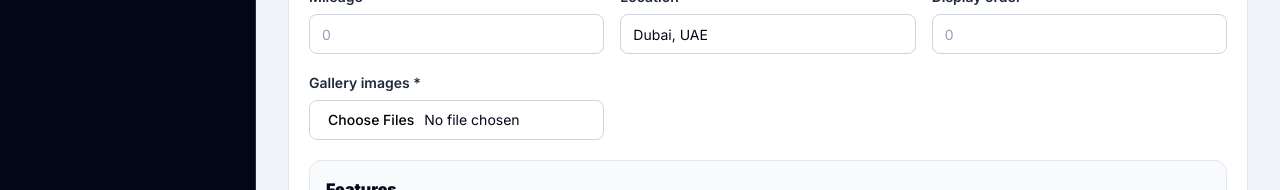
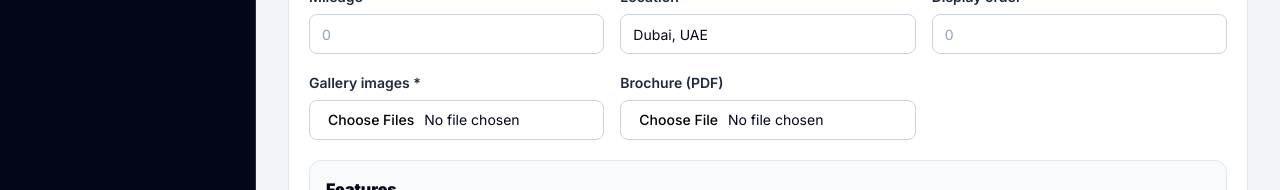
Before and after one commit to atifmaqsood/autora, a Next.js app: page /admin/pages/vehicles in a window 1280 px wide. Shown: the part 759-949 px from the top of the page. Built offline with nearby package versions, Linux system fonts and the light colour scheme; no server answers.

Commit message:
feat: add brochure upload functionality to vehicle management and detail pages

```diff
--- a/app/(showcase)/vehicles/[slug]/page.tsx
+++ b/app/(showcase)/vehicles/[slug]/page.tsx
@@ -7,6 +7,7 @@ import { PartsGallery } from "@/components/parts/parts-gallery";
 import { PartsQuoteForm } from "@/components/parts/parts-quote-form";
 import { VehicleDetailInfo } from "@/components/vehicles/vehicle-detail-info";
 import { RelatedVehicles } from "@/components/vehicles/related-vehicles";
+import { BrochureViewer } from "@/components/parts/brochure-viewer";
 import {
   Reveal,
   RevealButton,
@@ -133,6 +134,13 @@ export default async function VehicleDetailPage({ params }: VehiclePageProps) {
           <VehicleDetailInfo vehicle={vehicle} />
         </Reveal>
 
+        {/* Only when the admin uploaded a brochure for this vehicle. */}
+        {vehicle.brochureUrl && (
+          <Reveal className="pt-8">
+            <BrochureViewer url={vehicle.brochureUrl} title={title} />
+          </Reveal>
+        )}
+
         <Reveal className="pt-8">
           <PartsQuoteForm
             key={`quote-${vehicle.slug}`}
--- a/components/admin/vehicle-products-manager.tsx
+++ b/components/admin/vehicle-products-manager.tsx
@@ -69,6 +69,9 @@ export function VehicleProductsManager() {
   const [vehicles, setVehicles] = useState<ManagedVehicle[]>([]);
   const [draft, setDraft] = useState<Draft>(blank);
   const [images, setImages] = useState<File[]>([]);
+  const [brochure, setBrochure] = useState<File | null>(null);
+  const [currentBrochure, setCurrentBrochure] = useState<string | null>(null);
+  const [removeBrochure, setRemoveBrochure] = useState(false);
   const [editingId, setEditingId] = useState<string | null>(null);
   const [loading, setLoading] = useState(true);
   const [saving, setSaving] = useState(false);
@@ -115,6 +118,9 @@ export function VehicleProductsManager() {
     setEditingId(null);
     setDraft(blank);
     setImages([]);
+    setBrochure(null);
+    setCurrentBrochure(null);
+    setRemoveBrochure(false);
   }
   function edit(vehicle: ManagedVehicle) {
     setEditingId(vehicle.id);
@@ -161,6 +167,9 @@ export function VehicleProductsManager() {
       sortOrder: vehicle.sortOrder,
     });
     setImages([]);
+    setBrochure(null);
+    setCurrentBrochure(vehicle.brochureUrl ?? null);
+    setRemoveBrochure(false);
     window.scrollTo({ top: 0, behavior: "smooth" });
   }
   async function submit(event: FormEvent) {
@@ -176,6 +185,8 @@ export function VehicleProductsManager() {
       data.set(key, String(value)),
     );
     images.forEach((file) => data.append("images", file));
+    if (brochure) data.set("brochure", brochure);
+    else if (editingId && removeBrochure) data.set("removeBrochure", "true");
     try {
       const response = await adminFetch(
         editingId
@@ -360,6 +371,37 @@ export function VehicleProductsManager() {
               className="mt-1.5 bg-white text-slate-950"
             />
           </div>
+          <div>
+            <Label>
+              Brochure (PDF){currentBrochure ? " — replaces current" : ""}
+            </Label>
+            <Input
+              type="file"
+              accept="application/pdf"
+              onChange={(e) => setBrochure(e.target.files?.[0] ?? null)}
+              className="mt-1.5 bg-white text-slate-950"
+            />
+            {currentBrochure && !brochure && (
+              <div className="mt-1.5 flex flex-wrap items-center gap-3 text-xs">
+                <a
+                  href={currentBrochure}
+                  target="_blank"
+                  rel="noreferrer"
+                  className="font-semibold text-blue-700 underline"
+                >
+                  View current brochure
+                </a>
+                <label className="flex items-center gap-1.5 text-slate-600">
+                  <input
+                    type="checkbox"
+                    checked={removeBrochure}
+                    onChange={(e) => setRemoveBrochure(e.target.checked)}
+                  />
+                  Remove brochure
+                </label>
+              </div>
+            )}
+          </div>
         </div>
         <div className="rounded-xl border border-slate-200 bg-slate-50 p-4">
           <h4 className="font-black text-slate-950">Features</h4>
--- a/lib/vehicles/types.ts
+++ b/lib/vehicles/types.ts
@@ -59,6 +59,8 @@ export interface Vehicle {
   isFeatured: boolean;
   isNew: boolean;
   status: "Available" | "Reserved" | "Upcoming" | "On Request";
+  /** Uploaded PDF brochure, or null. */
+  brochureUrl?: string | null;
 }
 
 export interface VehicleFilterState {
```
